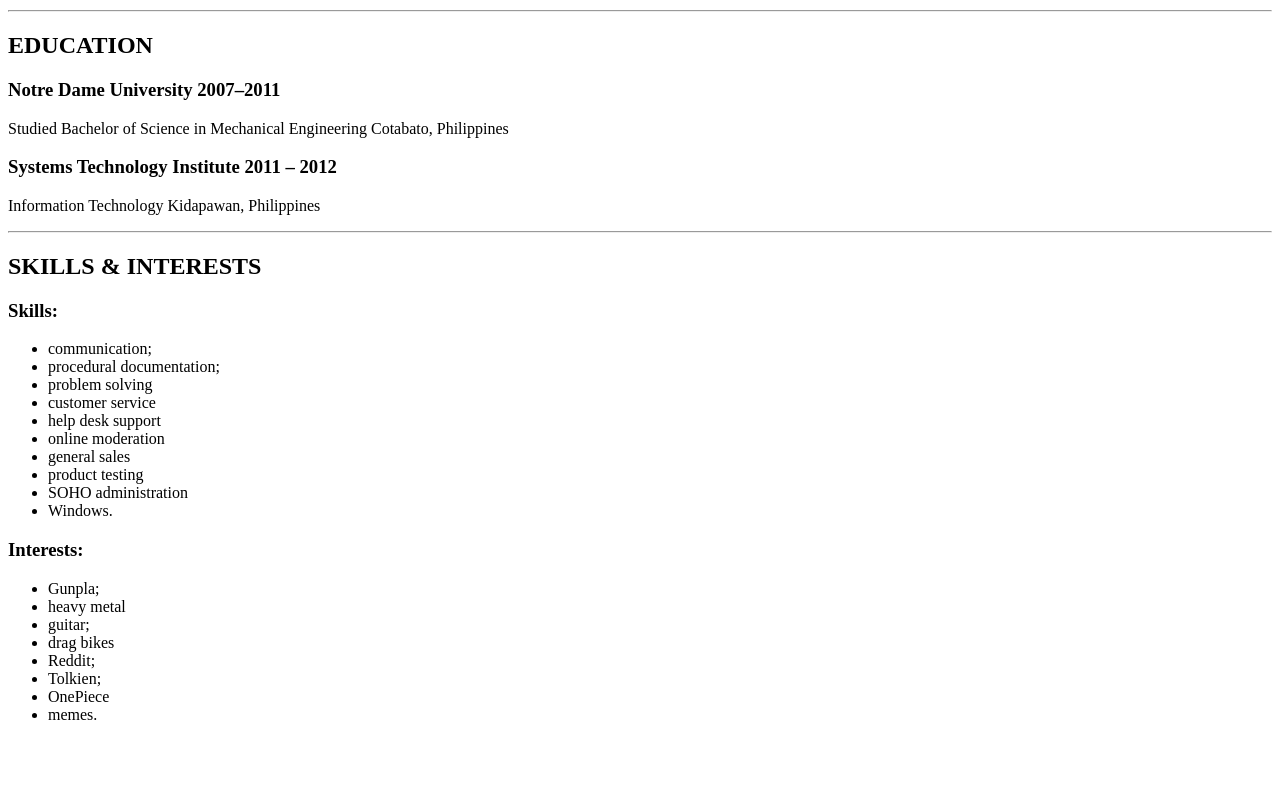
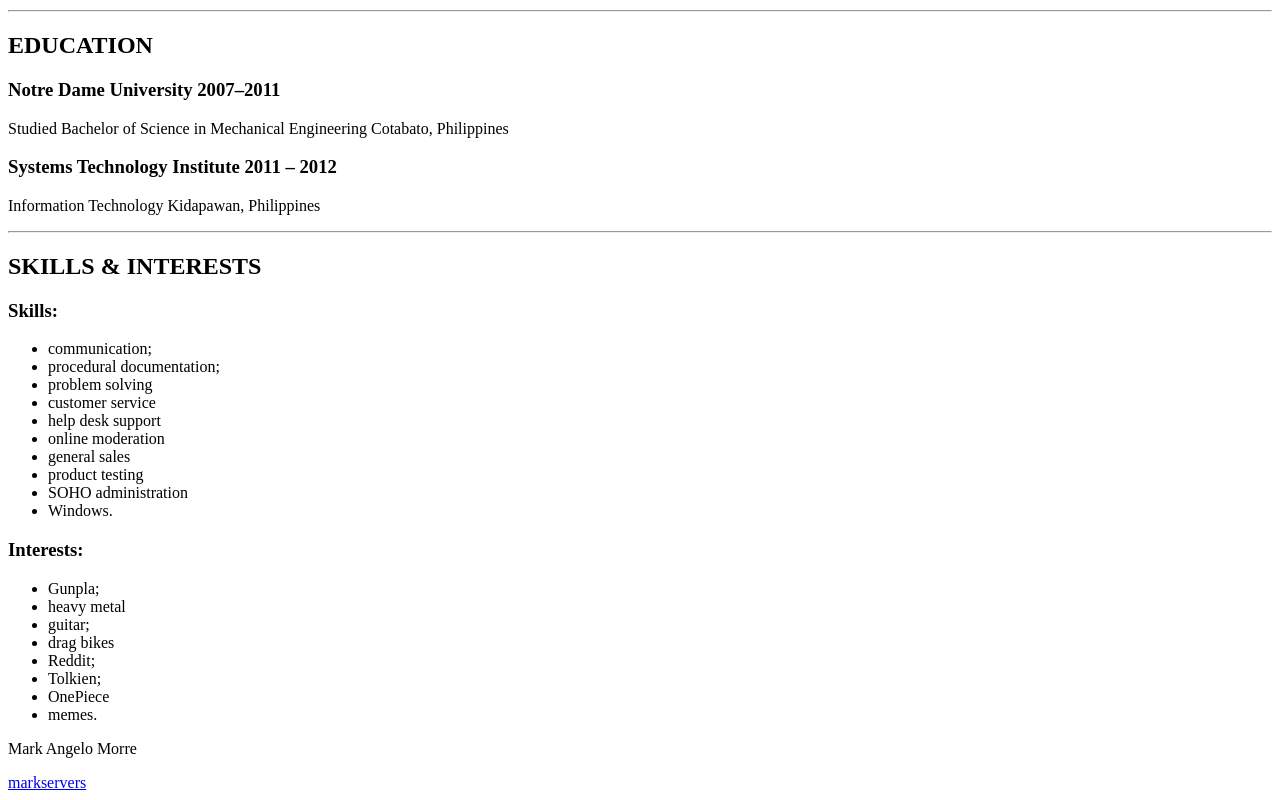
Before and after one commit to markservers/markangelo1, a plain HTML site: page index.html in a window 1280 px wide. Shown: the part 1121-1921 px from the top of the page. Before the commit the page ends 1861 px from the top, so only its background shows below. Drawn offline with Linux system fonts and the light colour scheme.

Commit message:
Update index.html
add footer (temp)

```diff
--- a/index.html
+++ b/index.html
@@ -150,4 +150,9 @@
     </li>
     </ul>
   </body>
+
+  <footer>
+    <p>Mark Angelo Morre</p>
+    <a href="mailto:hege@example.com">markservers</a>
+  </footer>
 </html>
```
